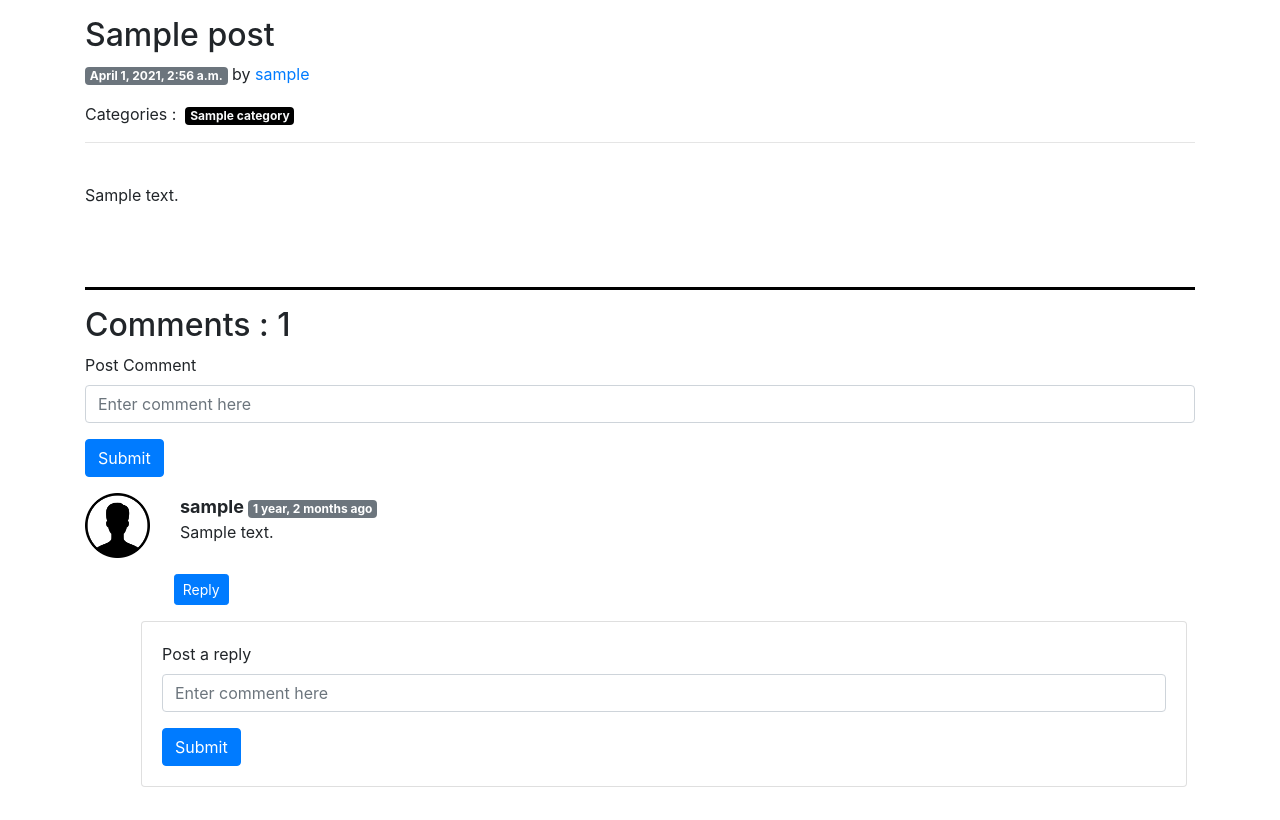
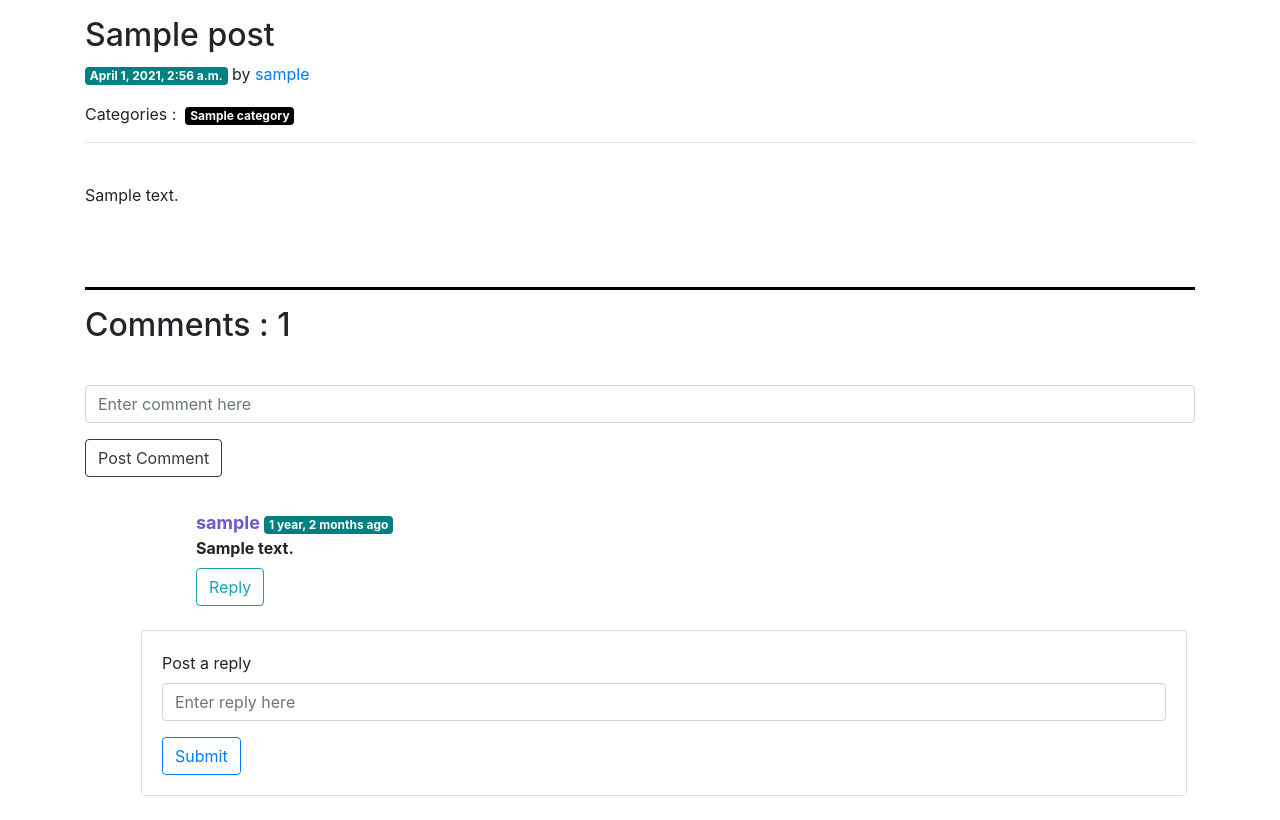
Before and after one commit to NayanJain09/Blogdicted, a Django app: a page that uses templates/base.html in a window 1280 px wide, after a click on "Reply". Shown: the part 56-876 px from the top of the page. Before the commit the page ends 843 px from the top, so only its background shows below. Run offline with Django 3.2, Linux system fonts and the light colour scheme; a user stored in the database is signed in; tables that the repository leaves empty hold one stand-in row (values such as "Sample post"); some libraries are stand-ins or nearby versions.

Commit message:
all files

```diff
--- a/blog/views.py
+++ b/blog/views.py
@@ -37,6 +37,7 @@ def blogPost(request, slug):
         else:
             replyDict[reply.parent.sno].append(reply)
     if post is None:
+        print(post,slug,comments,replies)
         messages.warning(request,'Blog Not found!')
     if post is not None:
         post.views= post.views+1
@@ -62,17 +63,18 @@ def category(request,field):
 
 def postComment(request):
     if request.method == "POST":
-        comment=request.POST.get('comment')
         user=request.user
         postSno =request.POST.get('postSno')
         post= Post.objects.get(sno=postSno)
         parentSno= request.POST.get('parentSno')
         print('AAAAAAAAAAAAAAAAA',parentSno)
         if parentSno is None:
+            comment=request.POST.get('comment')
             comment=BlogComment(comment= comment, user=user, post=post)
             comment.save()
             messages.success(request, "Your comment has been posted successfully")
         else:
+            comment=request.POST.get('reply')
             parent = BlogComment.objects.filter(sno=parentSno).first()
             print('AAAAAAAAAAA',parent.comment)
             comment=BlogComment(comment= comment, user=user, post=post , parent=parent)
@@ -96,6 +98,8 @@ def create(request):
         fields=[]
         for category in categories:
             fields.append(Category.objects.filter(title=category).first())
+        if len(fields)==0:
+            fields.append(Category.objects.filter(title='Others').first())
         post.categories.set(fields)
         post.save()
         print(post.title+post.slug)
@@ -107,21 +111,3 @@ def create(request):
     categories=Category.objects.all()
     context={'categories':categories}
     return render(request,'blog/create.html',context)
-
-# def myblogs(request):
-#     posts = Post.objects.filter(author=request.user)
-#     paginator = Paginator(posts, 5) #  posts in each page
-#     page = request.GET.get('page')
-#     try:
-#         posts = paginator.page(page)
-#     except PageNotAnInteger:
-#     # If page is not an integer deliver the first page
-#         posts = paginator.page(1)
-#     except EmptyPage:
-#     # If page is out of range deliver last page of results
-#         posts = paginator.page(paginator.num_pages)
-#     context = {
-#         'page':page,
-#         'posts':posts
-#     }
-#     return render(request,'blog/myblogs.html',context)
--- a/home/urls.py
+++ b/home/urls.py
@@ -3,7 +3,7 @@ from . import views
 from django.urls import path
 urlpatterns = [
     path('contact',views.contact,name='contact'),
-    path('search', views.search, name="search"),
+    path('search/', views.search, name="search"),
     path('signup', views.handleSignUp, name="handleSignUp"),
     path('login', views.handeLogin, name="handleLogin"),
     path('logout', views.handelLogout, name="handleLogout"),
--- /dev/null
+++ b/runtime.txt
@@ -0,0 +1 @@
+python-3.8.2
--- a/templates/base.html
+++ b/templates/base.html
@@ -14,41 +14,26 @@
       integrity="sha384-ggOyR0iXCbMQv3Xipma34MD+dH/1fQ784/j6cY/iJTQUOhcWr7x9JvoRxT2MZw1T"
       crossorigin="anonymous"
     />
-    <script
-      src="https://cdn.tiny.cloud/1/uok9v2ij8osebfp38nm4epqee9t6b86i0kx505dfz2xv390g/tinymce/5/tinymce.min.js"
-      referrerpolicy="origin"
-    ></script>
-    <script>
-      tinymce.init({
-        selector: "#mytextarea",
-        plugins: [
-          "advlist autolink link image lists charmap print preview hr anchor pagebreak",
-          "searchreplace wordcount visualblocks visualchars code fullscreen insertdatetime media nonbreaking",
-          "table emoticons template paste help",
-        ],
-        toolbar:
-          "undo redo | styleselect | bold italic | alignleft aligncenter alignright alignjustify | " +
-          "bullist numlist outdent indent | link image | print preview media fullpage | " +
-          "forecolor backcolor emoticons | help",
-        menu: {
-          favs: {
-            title: "My Favorites",
-            items: "code visualaid | searchreplace | emoticons",
-          },
-        },
-        menubar: "favs file edit view insert format tools table help",
-        content_css: "css/content.css",
-      });
-    </script>
-    <!-- <style>
-       #cat span:hover{
-        background-color:black;
+    <!-- <link rel="shortcut icon" href="#" /> -->
+    {%block script%}
+
+    {%endblock script%}
+    <style>
+      img{
+        /* max-width:100%;
+        display: flex; */
+        width: 100%;
+        height: auto;
       }
-      #btog span:hover{
-        background-color:grey;
+      #cat:hover {
+             background-color: black;
       }
-    </style> -->
-    <style>
+      #cat{
+        background-color:slateblue;
+      }
+      .badge{
+        background-color:teal;
+      }
        body {
         background-color: white;
       }
@@ -57,13 +42,6 @@
         h1 h3 {
           font-size: large;
         }
-       /* div #catg {
-        margin-top: 3%;opacity: 1;z-index: 1;
-        margin-left: 0.2%;margin-right: 2%;
-        }
-        div #posts {
-          margin-left: 1%;margin-top: 1%;margin-right: 3%;
-          }  */
          span #cat{
            font-size: smaller;
          }
@@ -114,7 +92,7 @@
             <a class="nav-link" href="/blog/">Blogs</a>
           </li>
         </ul>
-        <form class="form-inline my-2 my-lg-0" action="search" method="get">
+        <form class="form-inline my-2 my-lg-0" action="/search/" method="get">
           <input
             class="form-control mr-sm-2"
             type="search"
@@ -215,7 +193,8 @@
                   class="form-control"
                   id="username"
                   name="username"
-                  placeholder="Username(alphanumeric)"
+                  autocomplete="username"
+                  placeholder="Username(do not use special characters)"
                   required
                 />
               </div>
@@ -248,6 +227,7 @@
                   class="form-control"
                   id="email"
                   name="email"
+                  autocomplete="email"
                   placeholder="name@example.com"
                   required
                 />
@@ -260,6 +240,7 @@
                   id="pass1"
                   name="pass1"
                   placeholder="Password"
+                  autocomplete="new-password"
                   required
                 />
               </div>
@@ -271,11 +252,12 @@
                   id="pass2"
                   name="pass2"
                   placeholder="Confirm Password"
+                  autocomplete="new-password"
                   required
                 />
               </div>
               {% csrf_token %}
-              <button type="submit" class="btn btn-primary">Submit</button>
+              <button type="submit" class="btn btn-outline-info">Submit</button>
             </form>
           </div>
         </div>
@@ -313,6 +295,7 @@
                   class="form-control"
                   id="loginusername"
                   name="loginusername"
+                  autocomplete="username"
                   placeholder="Username"
                   required
                 />
@@ -324,12 +307,13 @@
                   class="form-control"
                   id="loginpassword"
                   name="loginpassword"
+                  autocomplete="current-password"
                   placeholder="Password"
                   required
                 />
               </div>
               {% csrf_token %}
-              <button type="submit" class="btn btn-primary">Submit</button>
+              <button type="submit" class="btn btn-outline-info">Submit</button>
             </form>
             <!-- <p><a href="{% url 'password_reset' %}">Forgotten your password?</a></p> -->
           </div>
--- a/templates/blog/blogHome.html
+++ b/templates/blog/blogHome.html
@@ -8,13 +8,13 @@
         <h2>Categories :</h2>
         <br>
        {% for category in categories %}
-        <span class="badge badge-secondary mb-1" id="cat" style="background-color:slateblue;font-size: medium;"><a href="/blog/category/{{category.title}}" class="text-light">{{category.title}}</a></span>
+        <span class="badge badge-secondary mb-1" id="cat" style="font-size: medium;"><a href="/blog/category/{{category.title}}" class="text-light">{{category.title}}</a></span>
         {% endfor %}
     </div>
     <!-- width:65% -->
     <div id="posts" style="margin-left: 1%;margin-top: 1%;margin-right: 3%;">
       <br>
-        <h3>Articles Posted:</h3>
+        <h3>BlogPosts:</h3>
        {% for post in posts%}
        <div class="no-gutters border rounded overflow-hidden mb-4 shadow-sm h-md-250 my-4 position-relative">
         <div class="col p-4 d-flex flex-column position-static">
--- a/templates/blog/blogPost.html
+++ b/templates/blog/blogPost.html
@@ -1,5 +1,9 @@
-{% extends 'base.html' %} {% block title %}BlogPost{% endblock title%}
-{% load humanize %} {% load extras %} {% block body %} {%if post is not None%}
+{% extends 'base.html' %}
+{% block title %}BlogPost{% endblock title%}
+{% load humanize %}
+{% load extras %}
+{% block body %}
+{%if post is not None%}
 <div class="container my-3">
   <div class="blog-post">
     <h2 class="blog-post-title">{{post.title}}</h2>
@@ -29,13 +33,12 @@
   </div>
 </div>
 <div class="container">
-  <h2>Comments : {{comments.count}}</h2>
+  <h2>Comments : {{comments.count}}</h2><br>
   <div class="my-2">
     {% if user.is_authenticated %}
     <form action="/blog/postComment" method="post">
       {% csrf_token %}
       <div class="form-group">
-        <label for="exampleInputEmail1">Post Comment </label>
         <input
           type="text"
           class="form-control"
@@ -44,36 +47,24 @@
         />
       </div>
       <input type="hidden" name="postSno" value="{{post.sno}}" />
-      <button type="submit" class="btn btn-primary">Submit</button>
+      <button type="submit" class="btn btn-outline-dark">Post Comment</button>
     </form>
-    {% else %} Please login to post a comment {% endif %}
+    {% else %} <b><h3>Login to post a comment</h3></b> {% endif %}
+    <br>
   </div>
   {% for comment in comments %}
-  <div class="row my-3">
-    <div class="col-md-1">
-      <img
-        class="rounded mx-auto d-block w-100"
-        src="/static/img/users.png"
-        alt="user"
-        style="
-        object-fit: scale-down;
-        max-width: 100% ;
-        height: auto ;"
-      />
-    </div>
-    <div class="col-md-11">
-      <b style="font-size: large"> {{comment.user.username}} </b>
+    <div style="margin-left: 10%;">
+      <b style="font-size: large;color: slateblue;"> {{comment.user.username}} </b>
       <span class="badge badge-secondary"
         >{{comment.timestamp| naturaltime}}</span
       >
-      <div>{{comment.comment}}</div>
+      <div><b>{{comment.comment}}</b></div>
     </div>
-  </div>
   {% if user.is_authenticated %}
   <span></span>
   <button
-    class="btn btn-sm btn-primary"
-    style="margin-left: 8%"
+    class="btn btn-outline-info my-2"
+    style="margin-left: 10%"
     type="button"
     data-toggle="collapse"
     data-target="#replyBox{{comment.sno}}"
@@ -88,18 +79,18 @@
         <form action="/blog/postComment" method="post">
           {% csrf_token %}
           <div class="form-group">
-            <label for="comment">Post a reply </label>
+            <label for="reply{{comment.sno}}">Post a reply </label>
             <input
               type="text"
               class="form-control"
-              id="comment"
-              name="comment"
-              placeholder="Enter comment here"
+              id="reply{{comment.sno}}"
+              name="reply"
+              placeholder="Enter reply here"
             />
             <input
               type="hidden"
               class="form-control"
-              id="parentSno"
+              id="parentSno{{comment.sno}}"
               name="parentSno"
               value="{%if comment is not None%}{{comment.sno}}{%endif%}"
             />
@@ -107,19 +98,19 @@
           <input
             type="hidden"
             class="form-control"
-            id="postSno"
+            id="postSno{{comment.timestamp}}"
             name="postSno"
             value="{{post.sno}}"
           />
-          <button type="submit" class="btn btn-primary">Submit</button>
+          <button type="submit" class="btn btn-outline-primary">Submit</button>
         </form>
       </div>
     </div>
   </div>
   {% else %}
   <button
-    class="btn btn-sm btn-primary"
-    style="margin-left: 8%"
+    class="btn btn-outline-info my-2"
+    style="margin-left: 10%"
     type="button"
     data-toggle="collapse"
     data-target="#replyBox{{comment.sno}}"
@@ -131,28 +122,17 @@
   {% endif %}
   <div class="replies my-2 mx-3">
     {% for reply in replyDict|get_val:comment.sno %}
-    <div class="row my-3">
-      <div class="col-md-1">
-        <img
-          class="rounded mx-auto d-block w-75"
-          src="/static/img/user.png"
-          alt="user"
-          style=" width: auto ;
-          max-width: 100% ;
-          height: auto ;"
-        />
-      </div>
-      <div class="col-md-11">
-        <b>{{reply.user.username}} </b>
+    <div style="margin-left: 20%;">
+        <b style="color: red;">{{reply.user.username}}</b> replied
         <span class="badge badge-secondary"
           >{{reply.timestamp| naturaltime}}</span
         >
-        <div>{{reply.comment}}</div>
-      </div>
-      <br />
+        <div><b>{{reply.comment}}</b></div>
     </div>
+    <br>
     {% endfor %}
   </div>
   {% endfor %}
 </div>
-{%endif%} {% endblock body%}
+{%endif%}
+{% endblock body%}
--- a/templates/home/home.html
+++ b/templates/home/home.html
@@ -15,7 +15,7 @@
     <div class="mb-1">
         <h2>Categories :</h2>
        {% for category in categories %}
-        <span class="badge badge-secondary mb-1" id="cat" style="background-color:rgb(214, 25, 88);font-size: medium;"><a href="/blog/category/{{category.title}}" class="text-light">{{category.title}}</a></span>
+        <span class="badge badge-secondary mb-1" id="cat" style="font-size: medium;color: white;"><a href="/blog/category/{{category.title}}" class="text-light">{{category.title}}</a></span>
         {% endfor %}
     </div>
     <br>
--- a/templates/home/search.html
+++ b/templates/home/search.html
@@ -6,7 +6,7 @@
 
 {% block body %}
 <div class="container my-3">
-    <h2>Search results : </h2>
+    <h2 style="color: slateblue;">Search results : </h2>
     {% if allPosts|length < 1 %}
    <p>No search results</p>
     Your search query : <b>{{query}}</b> did not match any documents. <br>
```
Also changed, not shown: blogdicted/settings.py (+14 -9 lines), requirements.txt (+24 -1 lines), templates/blog/create.html (+34 -5 lines), templates/blog/myblogs.html (deleted, +0 -23 lines), README.md (deleted), static/img/user.png (deleted), static/img/users.png (deleted), 2 other files.
